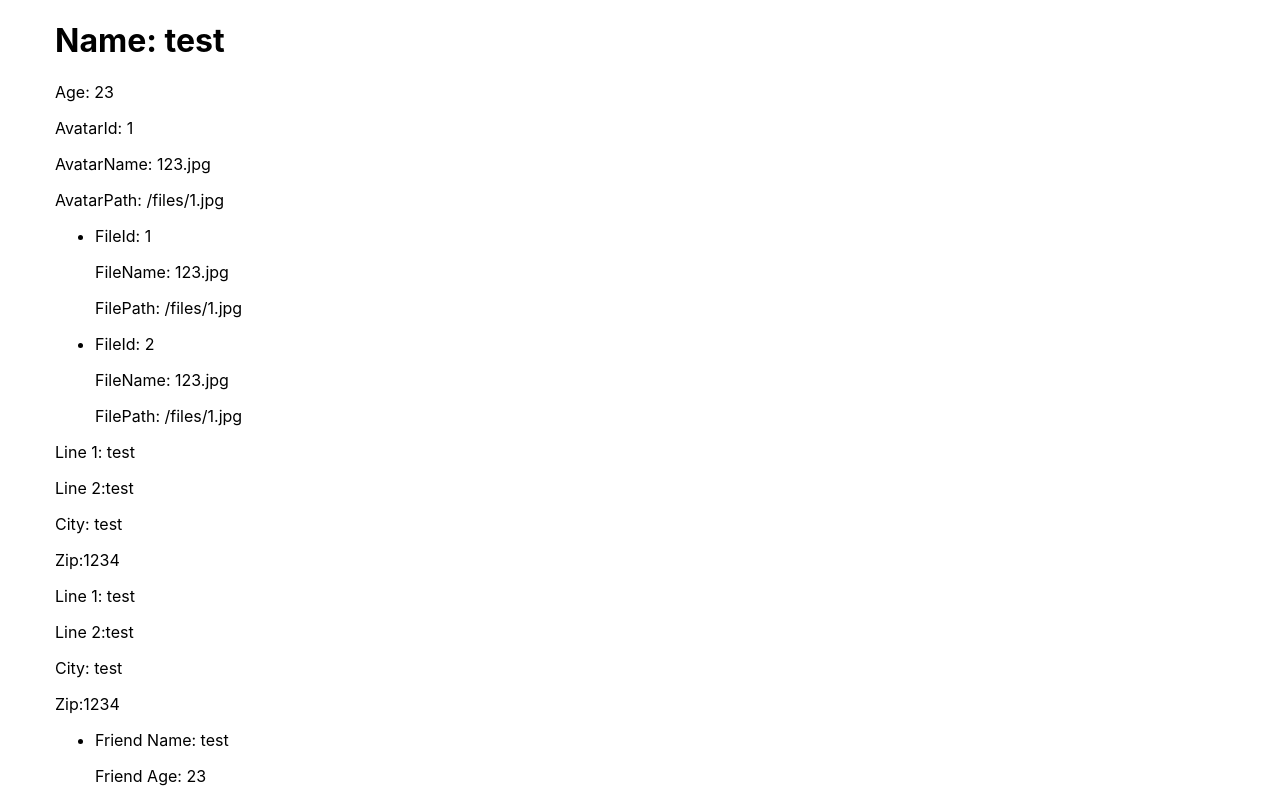
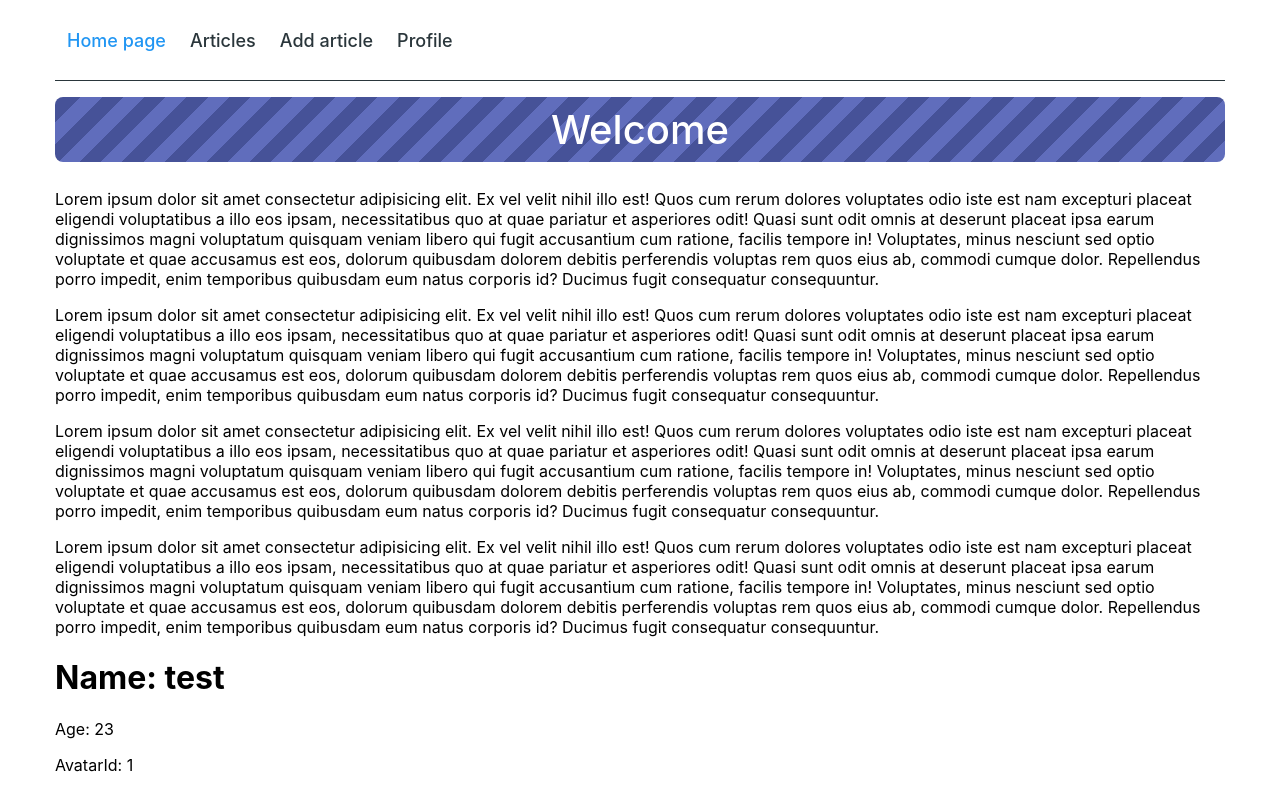
Before and after one commit to AllaDihtiarova/app_network, a React (Create React App) app in the folder front/: page / in a window 1280 px wide. Shown: the top 792 px of the page. Built offline with nearby package versions, Linux system fonts and the light colour scheme; the HTML template or start-up script is replaced by a standard one.

Commit message:
add propTypes and errorBoundary for project

```diff
--- a/front/src/App.js
+++ b/front/src/App.js
@@ -11,15 +11,16 @@ import CheckDate from './components/CheckDate/CheckDate'
 import  UserContainer   from './propTypesTest/userContainer'
 import user from './propTypesTest/data/user.json'
 
+import ErrorBoundary from './components/errorBoundary'
+
 const {name, age, avatar, files, addrr, friends} = user
 
 function App() {
   return (
-
     <BrowserRouter>
-      <Container>
-        {/* <Appbar />
-
+        <Container>
+          <ErrorBoundary>
+        <Appbar />
         <Routes>
           <Route path="/" element={<HomePage />} />
           <Route path="/articles" element={<Articles />}>
@@ -32,11 +33,13 @@ function App() {
             <Route path=":title" element={<div>Profile</div>} />
           </Route>
           <Route path="*" element={<NotFound />} />
-
           <Route path="/:date" element={<CheckDate />} />
-        </Routes> */}
-        <UserContainer name={name} age={age} avatar={avatar} files={files} addrr={addrr} friends={friends}/>
-      </Container>
+            </Routes>
+            </ErrorBoundary>
+          <ErrorBoundary>
+            <UserContainer name={name} age={age} avatar={avatar} files={files} addrr={addrr} friends={friends} />
+            </ErrorBoundary>
+        </Container>
     </BrowserRouter>
   )
 }
--- /dev/null
+++ b/front/src/components/errorBoundary.js
@@ -0,0 +1,24 @@
+import React from 'react';
+
+export default class ErrorBoundary extends React.Component {
+    constructor(props) {
+        super(props);
+        this.state = { hasError: false };
+    }
+
+    static getDerivedStateFromError(error) {
+        return { hasError: true };
+    }
+
+    componentDidCatch(error, errorInfo) {
+        console.log(error, errorInfo);
+    }
+
+    render() {
+        if (this.state.hasError) {
+            return <h1>Что-то пошло не так.</h1>;
+        }
+
+        return this.props.children;
+    }
+}
--- a/front/src/propTypesTest/data/user.json
+++ b/front/src/propTypesTest/data/user.json
@@ -35,7 +35,7 @@
         },
         "friends": [
           {
-            "name": "test",
+            "name": "test friend",
             "age": "23",
             "avatar": {
               "file": {
--- a/front/src/propTypesTest/file.js
+++ b/front/src/propTypesTest/file.js
@@ -1,6 +1,6 @@
 import PropTypes from 'prop-types'
 
-const File = ({ fileId, fileName, filePath }) => {
+const File = ({ fileId, fileName, filePath, key }) => {
   return (
     <div>
       <p>FileId: {fileId}</p>
--- a/front/src/propTypesTest/friendList.js
+++ b/front/src/propTypesTest/friendList.js
@@ -1,3 +1,5 @@
+import PropTypes from 'prop-types'
+
 import Friend from "./friend"
 
 const FriendList = ({ friends }) => {
@@ -5,8 +7,8 @@ const FriendList = ({ friends }) => {
 
   return (
     <ul>
-      {friends.map(friend => (
-        <li key={friend.id}>
+      {friends.map((friend) => (
+        <li key={friend.name}>
           <Friend friendName={friend.name} friendAge={friend.age} friendAvatar={friend.avatar} files={friend.files} addrr={friend.addrr} />
       </li>
     ))}
@@ -14,4 +16,8 @@ const FriendList = ({ friends }) => {
   )
 }
 
+FriendList.propTypes = {
+  friends: PropTypes.arrayOf(PropTypes.shape({name: PropTypes.string.isRequired}))
+}
+
 export default FriendList
```
Also changed, not shown: front/src/components/Container/Container.js (+9 -1 lines), front/src/components/PageHeading/PageHeading.js (+9 -1 lines), front/src/propTypesTest/fileList.js (+4 -4 lines), front/src/propTypesTest/friend.js (+7 -7 lines), front/src/propTypesTest/userContainer.js (+11 -2 lines).
